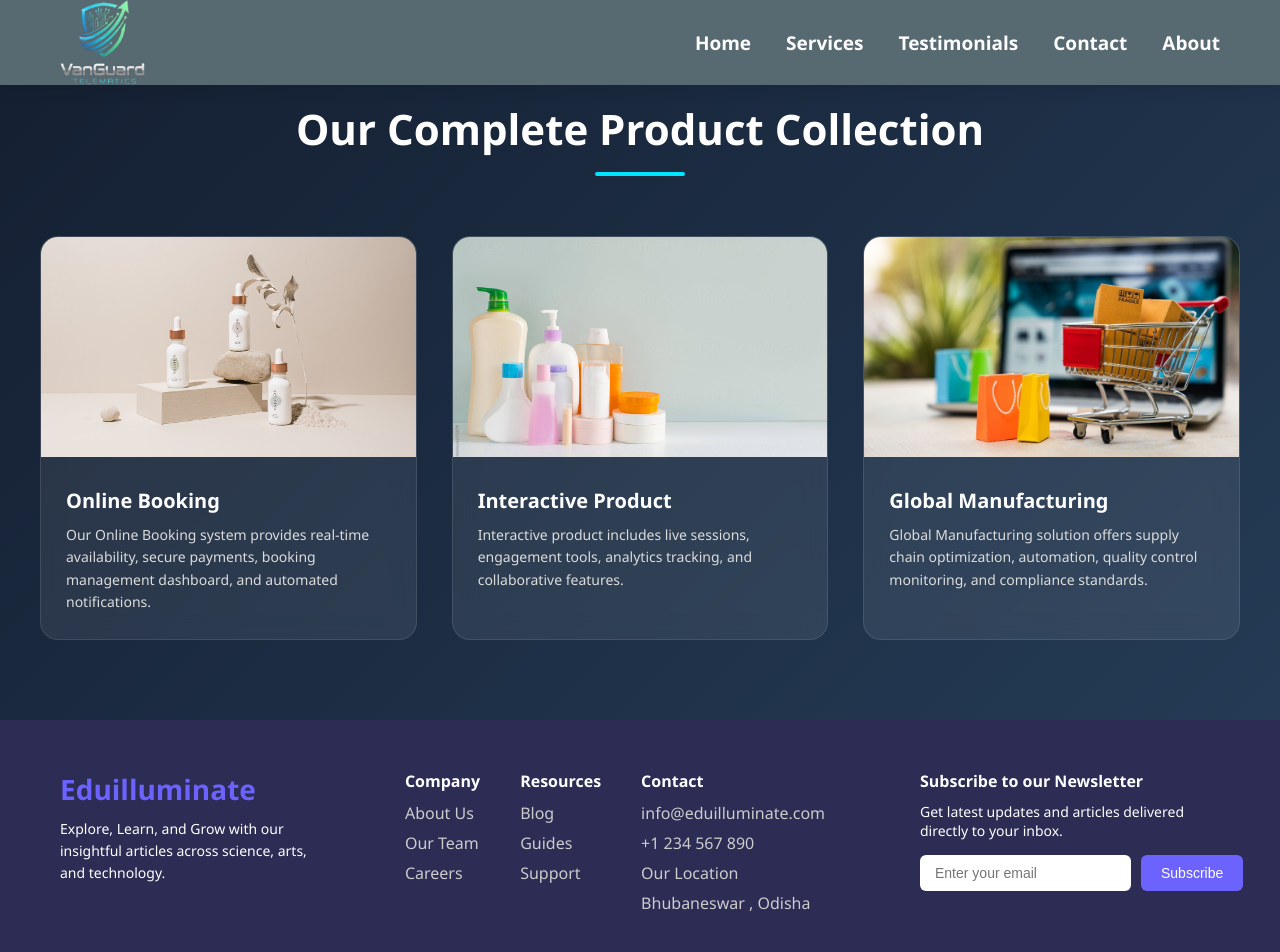
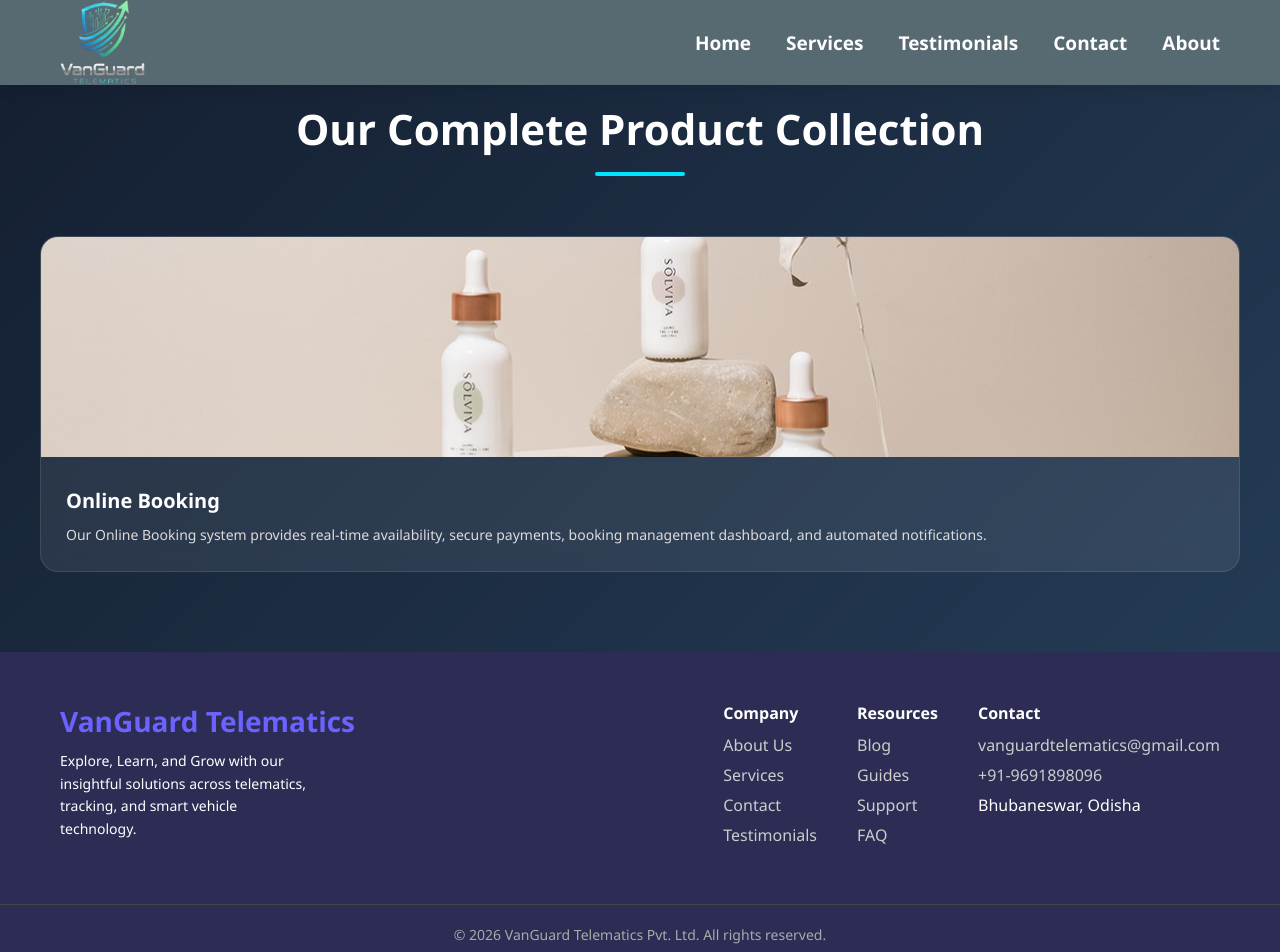
Before and after one commit to ramesh965801/eduilluminate, a React app: page /products in a window 1280 px wide. Shown: the top 952 px of the page. Built offline with nearby package versions, Linux system fonts and the light colour scheme; the HTML template or start-up script is replaced by a standard one.

Commit message:
Updated navbar design and logo styling

```diff
--- a/src/components/Contact.jsx
+++ b/src/components/Contact.jsx
@@ -24,8 +24,8 @@ const Contact = () => {
           <div className="contact-left">
             <h4>Email</h4>
             <p>
-              <a href="mailto:mishra.arjon2010@gmail.com">
-                mishra.arjon2010@gmail.com
+              <a href="mailto:vanguardtelematics@gmail.com">
+                 vanguardtelematics@gmail.com
               </a>
             </p>
 
@@ -33,7 +33,7 @@ const Contact = () => {
             <p>
               <a href="tel:+919691898096">
                 +91-9691898096
-              </a> - Eduilluminate
+              </a> - VanGuard Telematics Pvt. Ltd.
             </p>
           </div>
 
--- a/src/components/Footer.jsx
+++ b/src/components/Footer.jsx
@@ -1,4 +1,5 @@
 import React from "react";
+import { Link } from "react-router-dom";
 import "./Footer.css";
 
 const Footer = () => {
@@ -8,60 +9,64 @@ const Footer = () => {
 
         {/* Brand Section */}
         <div className="footer-brand">
-          <h2>Eduilluminate</h2>
+          <h2>VanGuard Telematics</h2>
           <p>
-            Explore, Learn, and Grow with our insightful articles across science, arts, and technology.
+            Explore, Learn, and Grow with our insightful solutions across
+            telematics, tracking, and smart vehicle technology.
           </p>
         </div>
 
         {/* Links Section */}
         <div className="footer-links">
+
+          {/* Company Links */}
           <div className="link-section">
             <h4>Company</h4>
             <ul>
-              <li><a href="#about">About Us</a></li>
-              <li><a href="#team">Our Team</a></li>
-              <li><a href="#careers">Careers</a></li>
+              <li><Link to="/aboutus">About Us</Link></li>
+              <li><Link to="/services">Services</Link></li>
+              <li><Link to="/contact">Contact</Link></li>
+              <li><Link to="/testimonial">Testimonials</Link></li>
             </ul>
           </div>
+
+          {/* Resources Links */}
           <div className="link-section">
             <h4>Resources</h4>
             <ul>
-              <li><a href="#blog">Blog</a></li>
-              <li><a href="#guides">Guides</a></li>
-              <li><a href="#support">Support</a></li>
+              <li><Link to="/blog">Blog</Link></li>
+              <li><Link to="/guides">Guides</Link></li>
+              <li><Link to="/support">Support</Link></li>
+              <li><Link to="/faq">FAQ</Link></li>
             </ul>
           </div>
+
+          {/* Contact Section */}
           <div className="link-section">
             <h4>Contact</h4>
             <ul>
-              <li><a href="mailto:info@eduilluminate.com">info@eduilluminate.com</a></li>
-              <li><a href="tel:+1234567890">+1 234 567 890</a></li>
-              <li><a href="#location">Our Location</a></li>
-              <li><a href="#privacy">Bhubaneswar , Odisha</a></li>
+              <li>
+                <a href="mailto:vanguardtelematics@gmail.com">
+                  vanguardtelematics@gmail.com
+                </a>
+              </li>
+              <li>
+                <a href="tel:+919691898096">
+                  +91-9691898096
+                </a>
+              </li>
+              <li>Bhubaneswar, Odisha</li>
             </ul>
           </div>
+
         </div>
-
-        {/* Newsletter Section */}
-        <div className="footer-newsletter">
-          <h4>Subscribe to our Newsletter</h4>
-          <p>Get latest updates and articles delivered directly to your inbox.</p>
-          <form className="newsletter-form">
-            <input
-              type="email"
-              placeholder="Enter your email"
-              required
-            />
-            <button type="submit">Subscribe</button>
-          </form>
-        </div>
-
       </div>
 
       {/* Footer Bottom */}
       <div className="footer-bottom">
-        <p>© {new Date().getFullYear()} Eduilluminate. All rights reserved.</p>
+        <p>
+          © {new Date().getFullYear()} VanGuard Telematics Pvt. Ltd. All rights reserved.
+        </p>
       </div>
     </footer>
   );
--- a/src/components/Navbar.css
+++ b/src/components/Navbar.css
@@ -129,8 +129,8 @@
     position: absolute;
     top: 75px;
     right: 0;
-    width: 260px;
-    background: #ffffff;
+    width: 70%;
+    background: #4e575b;
     flex-direction: column;
     gap: 25px;
     padding: 30px;
--- a/src/components/ProductDetails.css
+++ b/src/components/ProductDetails.css
@@ -15,6 +15,7 @@
   display: flex;
   flex-direction: column;
   align-items: center;
+  margin-top: 35px;
 }
 
 /* ============================= */
--- a/src/components/Products.css
+++ b/src/components/Products.css
@@ -1,4 +1,6 @@
+/* ============================= */
 /* SECTION BACKGROUND */
+/* ============================= */
 .products {
   padding: 80px 10%;
   background: linear-gradient(135deg, #0f172a, #1e293b);
@@ -8,7 +10,9 @@
   overflow: hidden;
 }
 
+/* ============================= */
 /* SECTION TITLE */
+/* ============================= */
 .section-title {
   font-size: 36px;
   font-weight: 700;
@@ -26,15 +30,28 @@
   border-radius: 5px;
 }
 
+/* ============================= */
 /* GRID */
+/* ============================= */
 .product-grid {
   display: grid;
   grid-template-columns: repeat(3, 1fr);
   gap: 40px;
+  justify-items: center; /* centers card inside grid */
 }
 
+/* Center single card for single-product */
+.single-product {
+  display: flex;
+  justify-content: center;
+}
+
+/* ============================= */
 /* CARD DESIGN */
+/* ============================= */
 .product-card {
+  width: 100%;          /* perfect width for grid */
+  max-width: 350px;     /* card max width */
   background: rgba(255, 255, 255, 0.05);
   backdrop-filter: blur(10px);
   border-radius: 20px;
@@ -43,6 +60,7 @@
   box-shadow: 0 10px 30px rgba(0, 0, 0, 0.3);
   transform: translateY(50px);
   opacity: 0;
+  cursor: pointer;
 }
 
 /* IMAGE */
@@ -74,7 +92,34 @@
   box-shadow: 0 20px 40px rgba(56, 189, 248, 0.3);
 }
 
+/* ============================= */
+/* BUTTON BELOW CARD */
+/* ============================= */
+.buy-wrapper {
+  text-align: center;
+  margin-top: 30px;
+}
+
+.buy-wrapper .more-products-btn {
+  padding: 12px 35px;
+  font-size: 16px;
+  font-weight: 600;
+  border-radius: 30px;
+  border: none;
+  cursor: pointer;
+  background: linear-gradient(135deg, #00e5ff, #0072ff);
+  color: white;
+  transition: 0.3s ease;
+}
+
+.buy-wrapper .more-products-btn:hover {
+  transform: translateY(-4px);
+  box-shadow: 0 10px 25px rgba(0, 0, 0, 0.3);
+}
+
+/* ============================= */
 /* ANIMATIONS */
+/* ============================= */
 .slide-left {
   animation: slideLeft 1s forwards;
 }
@@ -122,13 +167,18 @@
   }
 }
 
+/* ============================= */
 /* RESPONSIVE DESIGN */
+/* ============================= */
+
+/* Tablet */
 @media (max-width: 992px) {
   .product-grid {
     grid-template-columns: repeat(2, 1fr);
   }
 }
 
+/* Mobile */
 @media (max-width: 768px) {
   .product-grid {
     grid-template-columns: 1fr;
@@ -138,31 +188,17 @@
     font-size: 28px;
   }
 
+  .product-card {
+    max-width: 100%;
+  }
+
   .product-card img {
     height: 180px;
   }
+
+  .buy-wrapper .more-products-btn {
+    width: 80%;      /* button responsive on small screens */
+    padding: 12px 0;
+    font-size: 15px;
+  }
 }
-/* ============================= */
-/* MORE PRODUCTS BUTTON */
-/* ============================= */
-.more-products-wrapper {
-  text-align: center;
-  margin-top: 50px;
-}
-
-.more-products-btn {
-  padding: 14px 35px;
-  font-size: 16px;
-  font-weight: 600;
-  border-radius: 30px;
-  border: none;
-  cursor: pointer;
-  background: linear-gradient(135deg, #00e5ff, #0072ff);
-  color: white;
-  transition: 0.3s ease;
-}
-
-.more-products-btn:hover {
-  transform: translateY(-4px);
-  box-shadow: 0 10px 25px rgba(0, 0, 0, 0.3);
-}
--- a/src/components/Products.jsx
+++ b/src/components/Products.jsx
@@ -5,38 +5,31 @@ import productData from "./productData";
 
 const Products = () => {
   const navigate = useNavigate();
+  const product = productData[0]; // Only one product
 
   return (
     <section className="products">
       <h2 className="section-title">Our Product</h2>
 
-      <div className="product-grid">
-        {productData.slice(0, 3).map((product, index) => (
+      {/* Keep grid layout */}
+      <div className="product-grid single-product">
         <div
-            key={product.id}
-            className={`product-card ${
-              index === 0
-                ? "slide-left"
-                : index === 1
-                ? "slide-up"
-                : "slide-right"
-            }`}
+          className="product-card slide-up"
           onClick={() => navigate(`/product/${product.id}`)}
         >
           <img src={product.image} alt={product.title} />
           <h3>{product.title}</h3>
           <p>{product.details}</p>
         </div>
-        ))}
       </div>
 
-      {/* ✅ More Products Button */}
-      <div className="more-products-wrapper">
+      {/* Buy Now button BELOW card */}
+      <div className="buy-wrapper">
         <button
           className="more-products-btn"
-          onClick={() => navigate("/products")}
+          onClick={() => navigate(`/product/${product.id}`)}
         >
-          View More Products
+          Buy Now
         </button>
       </div>
     </section>
--- a/src/components/productData.js
+++ b/src/components/productData.js
@@ -1,6 +1,4 @@
 import product1 from "../assets/images/product1.jpg";
-import product2 from "../assets/images/product2.jpg";
-import product3 from "../assets/images/product3.jpg";
 
 const productData = [
   {
@@ -11,25 +9,8 @@ const productData = [
     rating: 4.8,
     details:
       "Our Online Booking system provides real-time availability, secure payments, booking management dashboard, and automated notifications."
-  },
-  {
-    id: 2,
-    image: product2,
-    title: "Interactive Product",
-    price: 299,
-    rating: 4.6,
-    details:
-      "Interactive product includes live sessions, engagement tools, analytics tracking, and collaborative features."
-  },
-  {
-    id: 3,
-    image: product3,
-    title: "Global Manufacturing",
-    price: 499,
-    rating: 4.9,
-    details:
-      "Global Manufacturing solution offers supply chain optimization, automation, quality control monitoring, and compliance standards."
   }
+
 ];
 
 export default productData;
```
Lines whose indentation alone changed are shown as unchanged.
